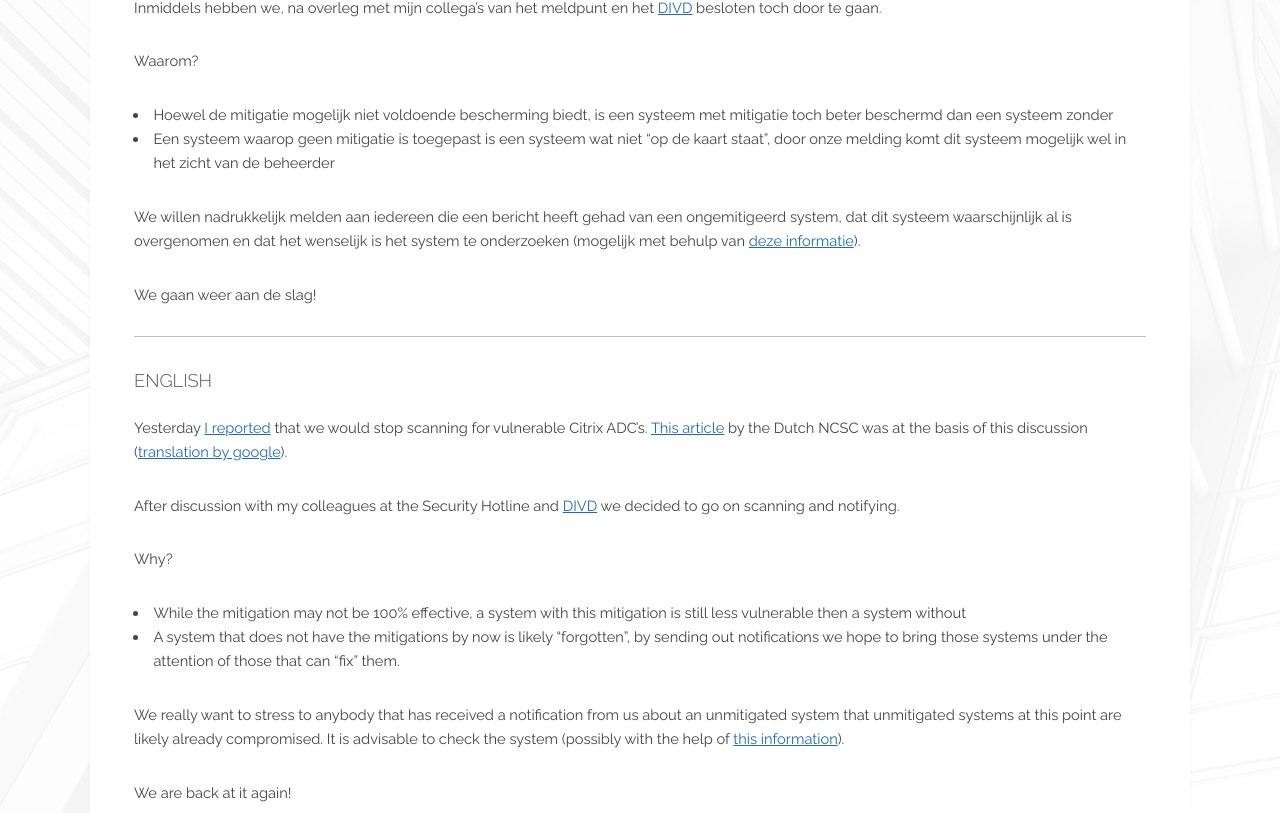
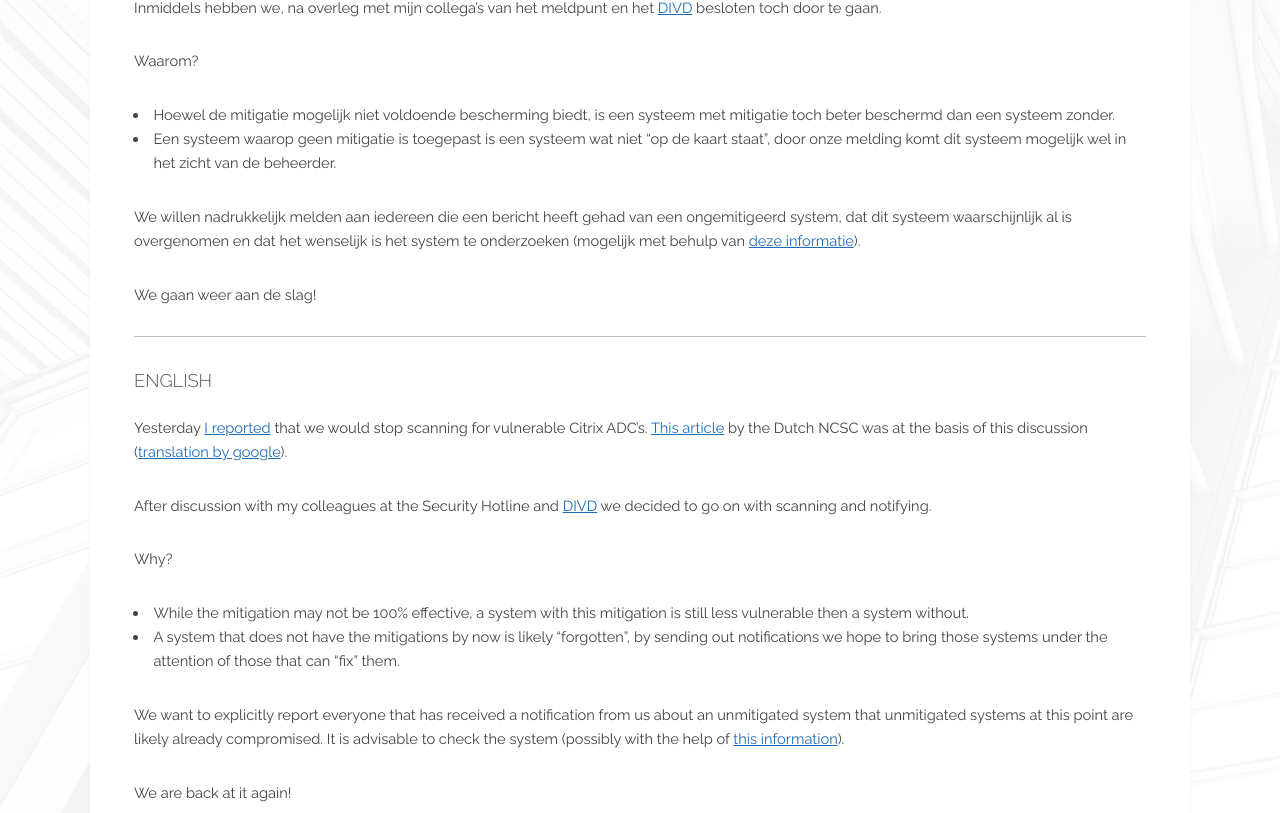
Before and after one commit to DIVD-NL/SecurityMeldpunt, a Jekyll site: the page built from _posts/20-01-17-Scannen-Citrix-gaat-door.md, in a window 1280 px wide and 1400 px high, scrolled down 529 px. Shown: the part 190-1003 px from the top of the window. Built offline with Jekyll 4.4.1, drawn with Linux system fonts in a browser that asks for light colours.

Commit message:
Update 20-01-17-Scannen-Citrix-gaat-door.md
Typos hersteld en een stukje engelse vertaling aangepast

```diff
--- a/_posts/20-01-17-Scannen-Citrix-gaat-door.md
+++ b/_posts/20-01-17-Scannen-Citrix-gaat-door.md
@@ -9,8 +9,8 @@ excerpt: Ondanks de onzekerheid over de effectiviteit van de Citrix mitigatie ga
 Gisteren [meldde ik](/2020/01/16/Terug-bij-af/) dat wij zouden stoppen met het scannen en melden van kwetsbare Citrix ADC's naar aanleiding van [dit bericht](https://www.ncsc.nl/actueel/nieuws/2020/januari/16/door-citrix-geadviseerde-mitigerende-maatregelen-niet-altijd-effectief) van het NCSC. Inmiddels hebben we, na overleg met mijn collega's van het meldpunt en het [DIVD](https://www.divd.nl) besloten toch door te gaan.
 
 Waarom?
-* Hoewel de mitigatie mogelijk niet voldoende bescherming biedt, is een systeem met mitigatie toch beter beschermd dan een systeem zonder
-* Een systeem waarop geen mitigatie is toegepast is een systeem wat niet "op de kaart staat", door onze melding komt dit systeem mogelijk wel in het zicht van de beheerder
+* Hoewel de mitigatie mogelijk niet voldoende bescherming biedt, is een systeem met mitigatie toch beter beschermd dan een systeem zonder.
+* Een systeem waarop geen mitigatie is toegepast is een systeem wat niet "op de kaart staat", door onze melding komt dit systeem mogelijk wel in het zicht van de beheerder.
 
 We willen nadrukkelijk melden aan iedereen die een bericht heeft gehad van een ongemitigeerd system, dat dit systeem waarschijnlijk al is overgenomen en dat het wenselijk is het system te onderzoeken (mogelijk met behulp van [deze informatie](/2020/01/15/How-to-check-your-Citrix-gateway/)).
 
@@ -22,12 +22,12 @@ We gaan weer aan de slag!
 
 Yesterday [I reported](/2020/01/16/Terug-bij-af/) that we would stop scanning for vulnerable Citrix ADC's. [This article](https://www.ncsc.nl/actueel/nieuws/2020/januari/16/door-citrix-geadviseerde-mitigerende-maatregelen-niet-altijd-effectief) by the Dutch NCSC was at the basis of this discussion ([translation by google](https://translate.google.com/translate?hl=&sl=auto&tl=en&u=https%3A%2F%2Fwww.ncsc.nl%2Factueel%2Fnieuws%2F2020%2Fjanuari%2F16%2Fdoor-citrix-geadviseerde-mitigerende-maatregelen-niet-altijd-effectief)).
 
-After discussion with my colleagues at the Security Hotline and [DIVD](https://www.divd.nl) we decided to go on scanning and notifying.
+After discussion with my colleagues at the Security Hotline and [DIVD](https://www.divd.nl) we decided to go on with scanning and notifying.
 
 Why?
-* While the mitigation may not be 100% effective, a system with this mitigation is still less vulnerable then a system without
+* While the mitigation may not be 100% effective, a system with this mitigation is still less vulnerable then a system without.
 * A system that does not have the mitigations by now is likely "forgotten", by sending out notifications we hope to bring those systems under the attention of those that can "fix" them.
 
-We really want to stress to anybody that has received a notification from us about an unmitigated system that unmitigated systems at this point are likely already compromised. It is advisable to check the system (possibly with the help of [this information](/2020/01/15/How-to-check-your-Citrix-gateway/)).
+We want to explicitly report everyone that has received a notification from us about an unmitigated system that unmitigated systems at this point are likely already compromised. It is advisable to check the system (possibly with the help of [this information](/2020/01/15/How-to-check-your-Citrix-gateway/)).
 
 We are back at it again!
```
